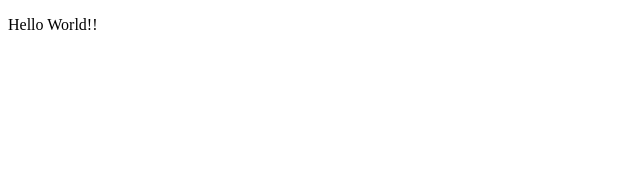
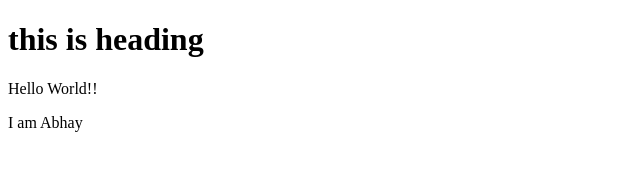
Before and after one commit to AbhayBanda/fullStackCoursera, a website: page index.html in a window 1280 px wide. Shown: the whole page, without its empty margins (0-640 px from the left). Drawn offline with Linux system fonts and the light colour scheme.

Commit message:
third commit

```diff
--- a/index.html
+++ b/index.html
@@ -4,6 +4,8 @@
 	<title>Full Stack</title>
 </head>
 <body>
+	<h1> this is heading </h1>
 	<p> Hello World!! </p>
+	<p>I am Abhay</p>
 </body>
 </html>
```
Also changed, not shown: package.json (+7 -2 lines), 2 other files.
